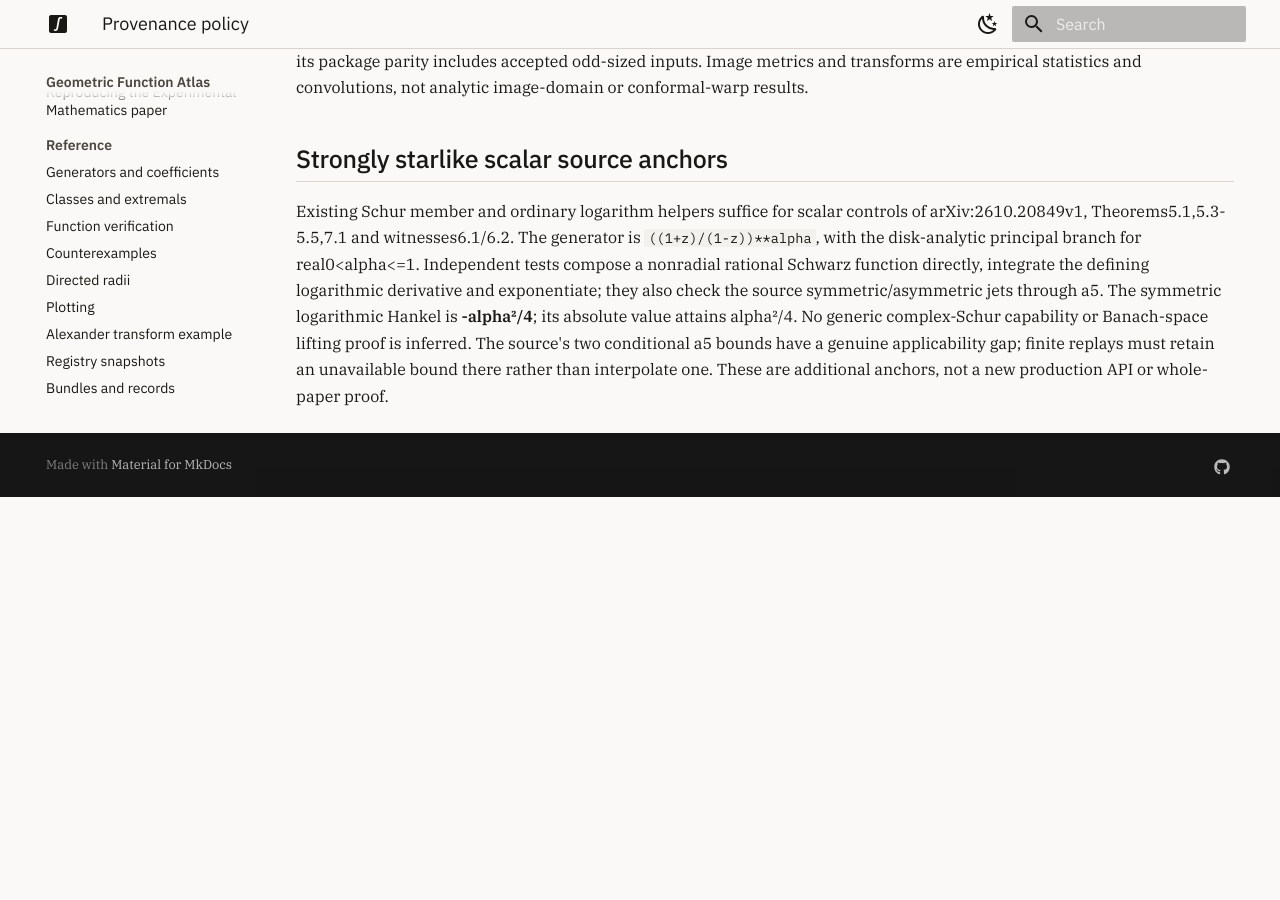
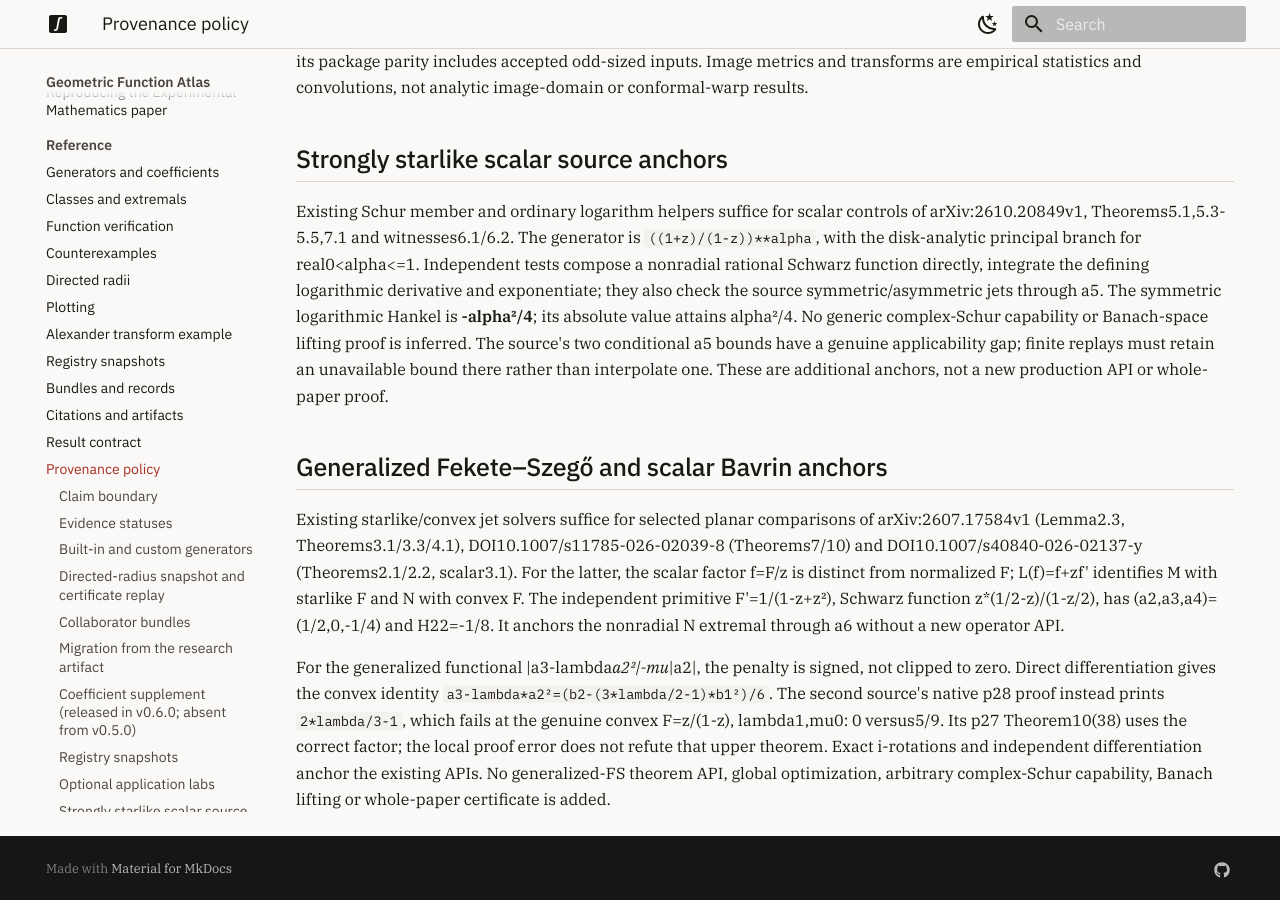
Before and after one commit to Prasanna28Devadiga/geometric-function-atlas, an MkDocs documentation site: the page built from docs/PROVENANCE.md, in a window 1280 px wide and 900 px high, scrolled down 6410 px. Built offline with MkDocs 1.6.1 and Material for MkDocs 9.7.7, drawn with Linux system fonts in a browser that asks for light colours; before the commit the page ends 6907 px from its top, so only the background shows below that.

Commit message:
test: anchor generalized FS and scalar Bavrin source replays

```diff
--- a/docs/PROVENANCE.md
+++ b/docs/PROVENANCE.md
@@ -337,3 +337,26 @@ No generic complex-Schur capability or Banach-space lifting proof is inferred.
 The source's two conditional a5 bounds have a genuine applicability gap; finite
 replays must retain an unavailable bound there rather than interpolate one.
 These are additional anchors, not a new production API or whole-paper proof.
+
+## Generalized Fekete–Szegő and scalar Bavrin anchors
+
+Existing starlike/convex jet solvers suffice for selected planar comparisons of
+arXiv:2607.17584v1 (Lemma2.3, Theorems3.1/3.3/4.1),
+DOI10.1007/s11785-026-02039-8 (Theorems7/10) and
+DOI10.1007/s40840-026-02137-y (Theorems2.1/2.2, scalar3.1).
+For the latter, the scalar factor f=F/z is distinct from normalized F;
+L(f)=f+zf' identifies M with starlike F and N with convex F.
+The independent primitive F'=1/(1-z+z²), Schwarz function
+z*(1/2-z)/(1-z/2), has (a2,a3,a4)=(1/2,0,-1/4) and H22=-1/8.
+It anchors the nonradial N extremal through a6 without a new operator API.
+
+For the generalized functional |a3-lambda*a2²|-mu*|a2|, the penalty is signed,
+not clipped to zero. Direct differentiation gives the convex identity
+`a3-lambda*a2²=(b2-(3*lambda/2-1)*b1²)/6`.
+The second source's native p28 proof instead prints `2*lambda/3-1`, which
+fails at the genuine convex F=z/(1-z), lambda1,mu0: 0 versus5/9.
+Its p27 Theorem10(38) uses the correct factor; the local proof error does not
+refute that upper theorem. Exact i-rotations and independent differentiation
+anchor the existing APIs. No generalized-FS theorem API, global optimization,
+arbitrary complex-Schur capability, Banach lifting or whole-paper certificate
+is added.
```
Also changed, not shown: 1 other file.
